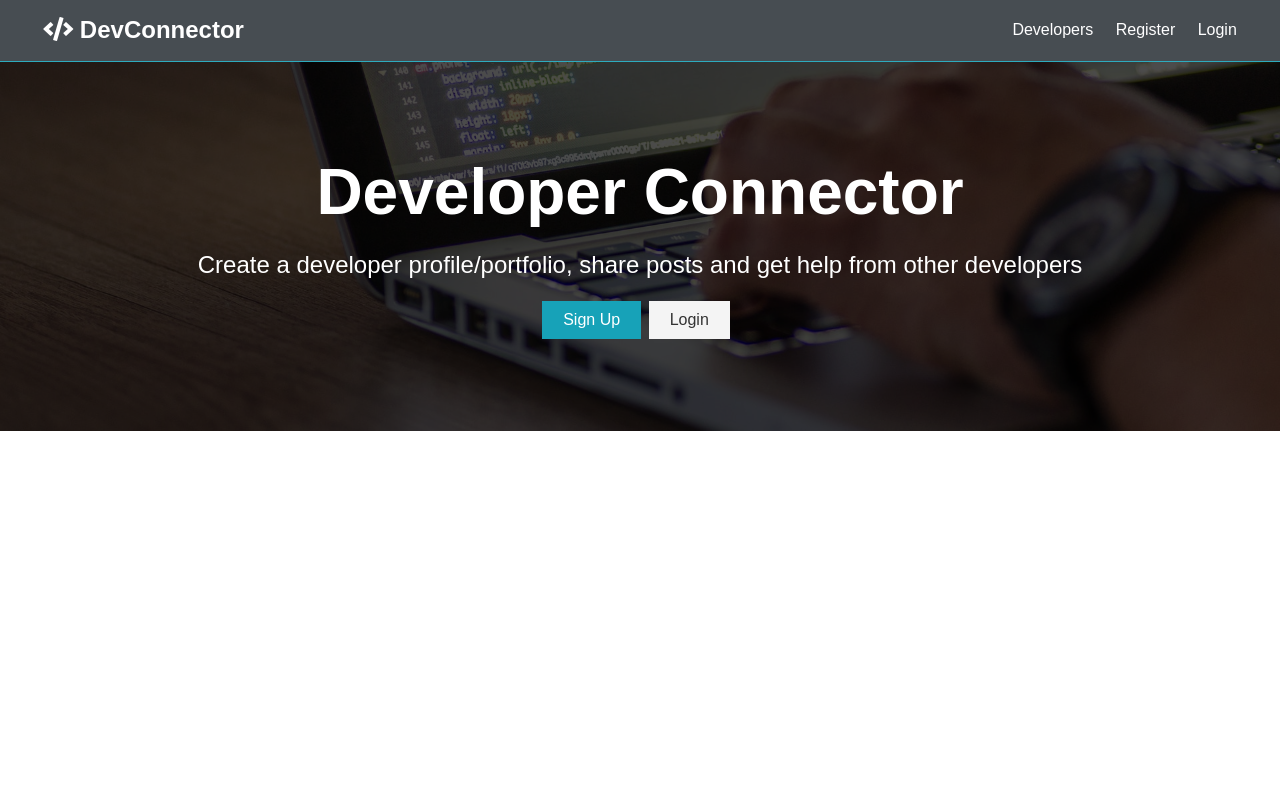
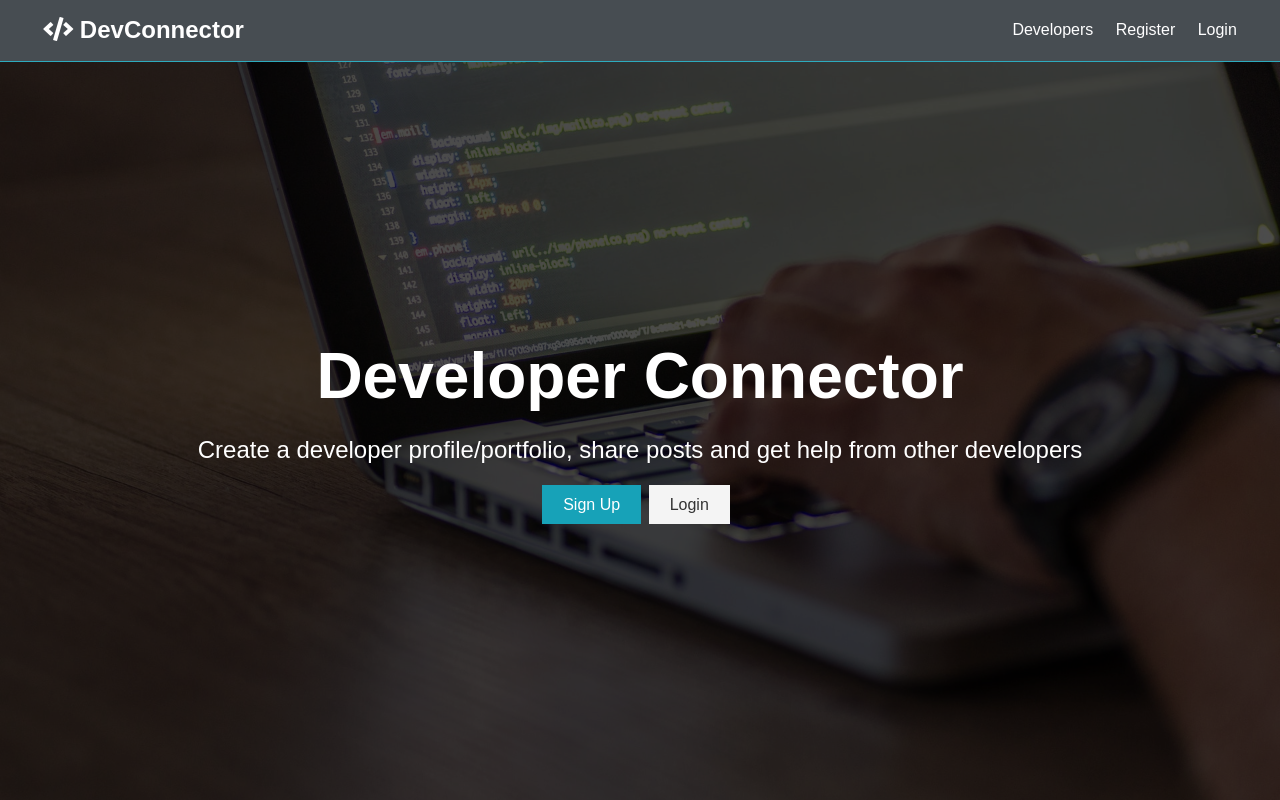
Before and after one commit to histlog/histlog.github.io, a React (Create React App) app in the folder client/: page / in a window 1280 px wide. Built offline with nearby package versions, Linux system fonts and the light colour scheme; no server answers.

Commit message:
Updated page styles

```diff
--- a/client/src/App.scss
+++ b/client/src/App.scss
@@ -45,6 +45,10 @@ body {
   display: flex;
   flex-direction: column;
   overflow: auto;
+
+  &:empty {
+    display: none;
+  }
 }
 
 .page {
@@ -88,16 +92,20 @@ img {
     height: 100%;
     display: flex;
     flex-direction: column;
-
-    .scroller {
-      max-height: 100%;
-      height: 100%;
-      overflow: auto;
-    }
   }
 }
 
+.scroller {
+  overflow: auto;
+}
 
+.dead-center {
+  display: flex;
+  justify-content: center;
+  align-items: center;
+  display: grid;
+  place-items: center;
+}
 
 /* Text Styles*/
 .x-large {
@@ -296,11 +304,10 @@ img {
 /* Overlay */
 .dark-overlay {
   background-color: rgba(0, 0, 0, 0.7);
-  position: absolute;
-  top: 0;
-  left: 0;
   width: 100%;
   height: 100%;
+  display: flex;
+  max-height: 100%;
 }
 
 /* Forms */
@@ -406,7 +413,10 @@ button {
 .landing {
   position: relative;
   background: url('img/showcase.jpg') no-repeat center center/cover;
-  height: 100vh;
+  height: 100%;
+  max-height: 100%;
+  min-height: 0px;
+  display: flex;
 }
 
 .landing-inner {
--- a/client/src/components/auth/Login.js
+++ b/client/src/components/auth/Login.js
@@ -27,6 +27,7 @@ const Login = ({ login, isAuthenticated }) => {
 
   return (
     <Fragment>
+      <div className="container pageWrap page dead-center">
         <h1 className='large text-primary'>Sign In</h1>
         <p className='lead'>
           <i className='fas fa-user'></i> Sign into Your Account
@@ -56,6 +57,7 @@ const Login = ({ login, isAuthenticated }) => {
         <p className='my-1'>
           Don't have an account? <Link to='/register'>Sign Up</Link>
         </p>
+      </div>
     </Fragment>
   );
 };
--- a/client/src/components/dashboard/Dashboard.js
+++ b/client/src/components/dashboard/Dashboard.js
@@ -16,6 +16,8 @@ const Dashboard = ({
   }, [getCurrentProfile]);
 
   return loading && profile === null ? <Spinner /> : <Fragment>
+    <div className="pageWrap page scroller">
+      <div className="container">
         <h1 className="large text-primary">
           Dashboard
         </h1>
@@ -35,6 +37,8 @@ const Dashboard = ({
             </Link>
           </Fragment>
         ) }
+      </div>
+    </div>
   </Fragment>
 }
 
--- a/client/src/components/profile-forms/EditProfile.js
+++ b/client/src/components/profile-forms/EditProfile.js
@@ -82,7 +82,7 @@ const EditProfile = ({
           <small>* = required field</small>
         </div>
         <form className='form' onSubmit={(e) => onSubmit(e)}>
-          <div className="scroller">
+          <div className="scroller page">
             <div className="container">
               <div className='form-group'>
                 <select name='status' value={status} onChange={(e) => onChange(e)}>
```
Lines whose indentation alone changed are shown as unchanged.
